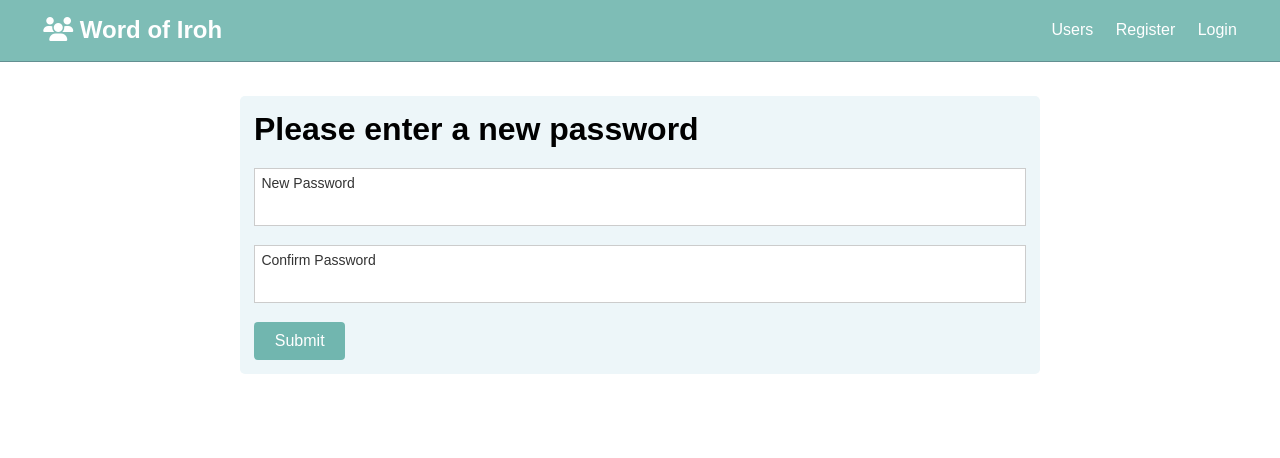
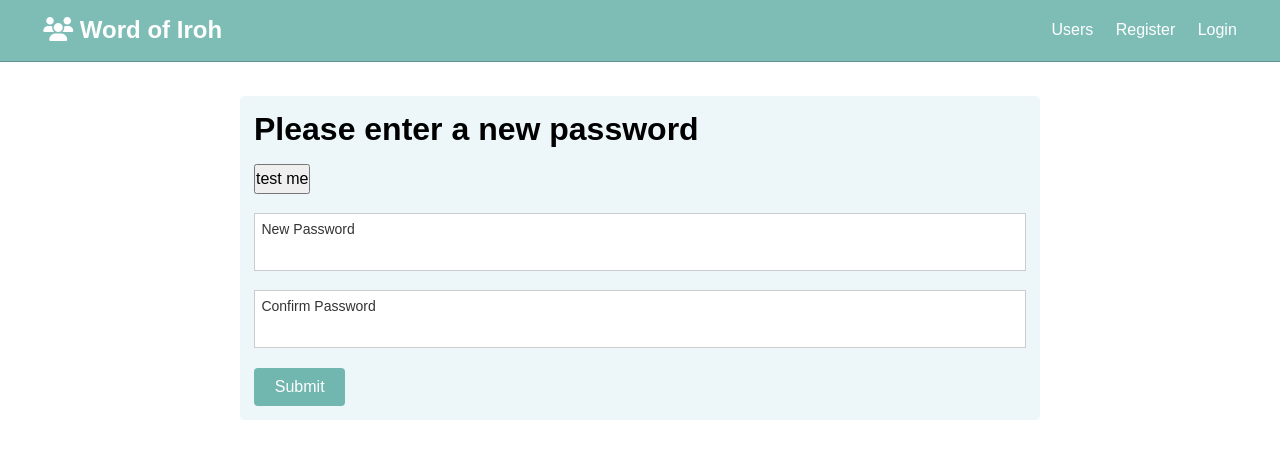
Before and after one commit to 6JoeB/word-of-iroh, a React (Create React App) app in the folder client/: page /update-password/1 in a window 1280 px wide. Shown: the top 458 px of the page. Built offline with nearby package versions, Linux system fonts and the light colour scheme; no server answers.

Commit message:
mid fixing password reset tokens

```diff
--- a/client/src/components/auth/UpdatePassword.js
+++ b/client/src/components/auth/UpdatePassword.js
@@ -1,11 +1,12 @@
 import React, { useState } from "react";
+import { Redirect } from "react-router-dom";
 import { connect } from "react-redux";
+import PropTypes from "prop-types";
 import { setAlert } from "../../actions/alert";
-import PropTypes from "prop-types";
-import { Redirect } from "react-router-dom";
 import { updatePassword, getPasswordResetToken } from "../../api/index";
+import axios from "axios";
 
-const UpdatePassword = ({ setAlert, updatePassword, match }) => {
+const UpdatePassword = ({ setAlert, match }) => {
 	const [formData, setFormData] = useState({
 		newPassword: "",
 		confirmPassword: "",
@@ -34,6 +35,13 @@ const UpdatePassword = ({ setAlert, updatePassword, match }) => {
 		}
 	};
 
+	const test = async (e) => {
+		e.preventDefault();
+		const res = await axios.get(`api/auth/password-reset-token/5fec962aabc5c20640dc309f`);
+		console.log(res);
+		//getPasswordResetToken(match.params.user_id);
+	};
+
 	if (redirect) {
 		return <Redirect to='/login' />;
 	}
@@ -41,6 +49,7 @@ const UpdatePassword = ({ setAlert, updatePassword, match }) => {
 	return (
 		<div className='auth-form'>
 			<h1 className='medium text-primary'>Please enter a new password</h1>
+			<button onClick={(e) => test(e)}>test me</button>
 			<form className='form' onSubmit={(e) => onSubmit(e)}>
 				<label className='form-group'>
 					<div className='form-placeholder'>
@@ -83,7 +92,6 @@ const UpdatePassword = ({ setAlert, updatePassword, match }) => {
 
 UpdatePassword.propTypes = {
 	setAlert: PropTypes.func.isRequired,
-	updatePassword: PropTypes.func.isRequired,
 };
 
-export default connect(null, { setAlert, updatePassword })(UpdatePassword);
+export default connect(null, { setAlert })(UpdatePassword);
```
